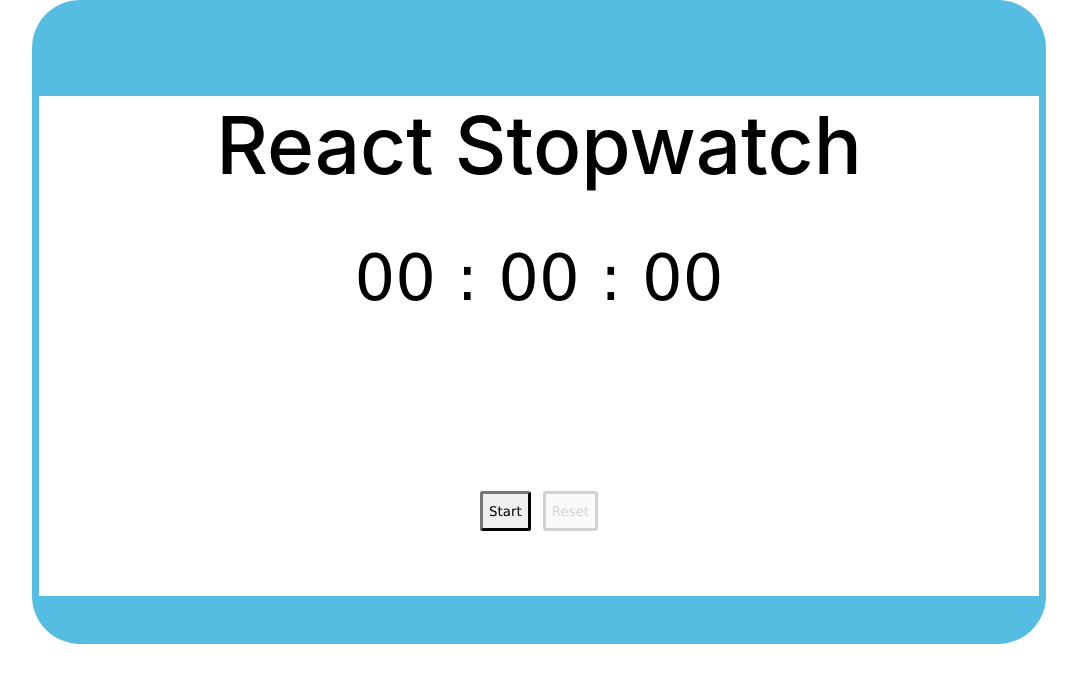
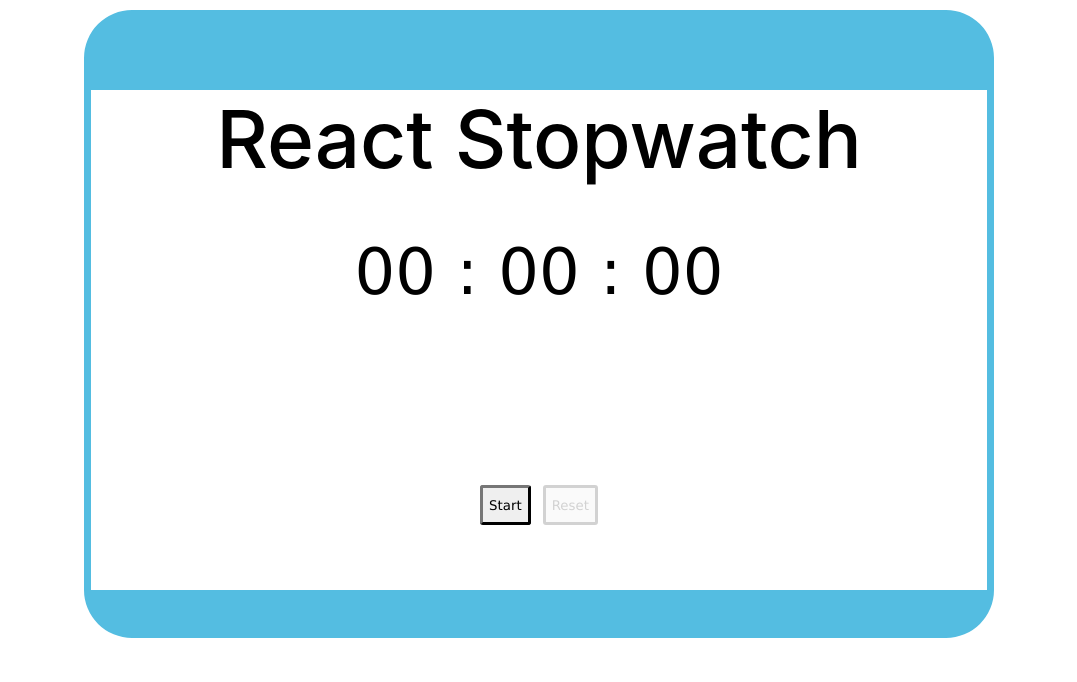
Before and after one commit to iamneo-production/aafbedeffbaddddbbedcfcdbadffbabbf, a React (Create React App) app in the folder reactapp/: page / in a window 1280 px wide. Shown: the top 682 px of the page, without its empty margins (101-1178 px from the left). Built offline with nearby package versions, Linux system fonts and the light colour scheme.

Commit message:
Backup Commit

```diff
--- a/reactapp/src/App.css
+++ b/reactapp/src/App.css
@@ -48,9 +48,9 @@ p{
 
 #stopwatch {
   margin:auto;
-  /* margin-top: 10px; */
+  margin-top: 10px;
   height: 500px;
-  width:1000px;
+  width:70%;
   background-color: white;
   /* display: flex;
   flex-direction: column; */
@@ -60,7 +60,7 @@ p{
   border-width: 7px;
   border-color: #54bde1;
   border-radius: 3rem;
-  border-top-width: 6rem;
+  border-top-width: 5rem;
   border-bottom-width: 3rem;
 }
 
```
